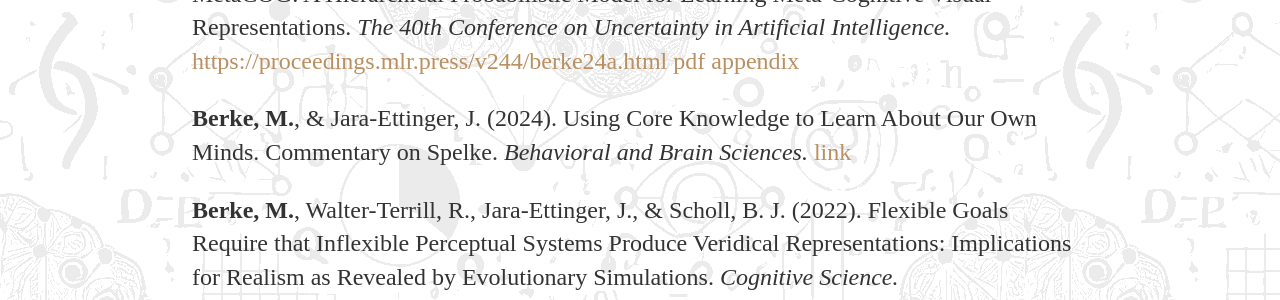
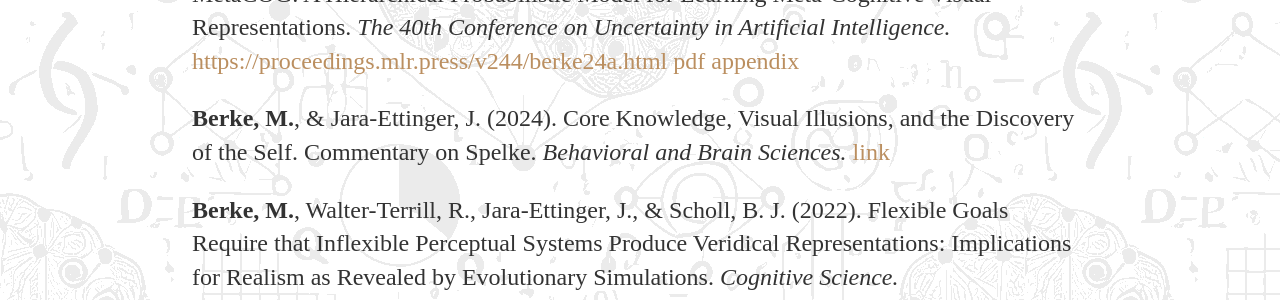
Before and after one commit to marleneberke/marleneberke.github.io, a Jekyll site: the page built from publications.html, in a window 1280 px wide. Shown: the part 645-945 px from the top of the page. Built offline with Jekyll 4.4.1, drawn with Linux system fonts in a browser that asks for light colours.

Commit message:
Update publications.html

```diff
--- a/publications.html
+++ b/publications.html
@@ -20,7 +20,7 @@ title: Publications
 
 <p><b>Berke, M.</b>, Azerbayev, Z., Belledonne, M., Tavares, Z., & Jara-Ettinger, J. (2024). MetaCOG: A Hierarchical Probabilistic Model for Learning Meta-Cognitive Visual Representations. <i>The 40th Conference on Uncertainty in Artificial Intelligence.</i> <a href="https://proceedings.mlr.press/v244/berke24a.html">https://proceedings.mlr.press/v244/berke24a.html</a> <a href="https://github.com/marleneberke/marleneberke.github.io/raw/main/berke24a.pdf">pdf</a>  <a href="https://github.com/marleneberke/marleneberke.github.io/raw/main/MetaCOG_UAI_2024_appendix.pdf">appendix</a> </p>
 
-<p><b>Berke, M.</b>,  & Jara-Ettinger, J. (2024). Using Core Knowledge to Learn About Our Own Minds. Commentary on Spelke. <i>Behavioral and Brain Sciences.</i> <a href="https://www.cambridge.org/core/journals/behavioral-and-brain-sciences/article/abs/core-knowledge-visual-illusions-and-the-discovery-of-the-self/F4F2AF64F203DF113A012BAC69D99952">link</a> </p>
+<p><b>Berke, M.</b>,  & Jara-Ettinger, J. (2024). Core Knowledge, Visual Illusions, and the Discovery of the Self. Commentary on Spelke. <i>Behavioral and Brain Sciences.</i> <a href="https://www.cambridge.org/core/journals/behavioral-and-brain-sciences/article/abs/core-knowledge-visual-illusions-and-the-discovery-of-the-self/F4F2AF64F203DF113A012BAC69D99952">link</a> </p>
 
 <p><b>Berke, M.</b>, Walter-Terrill, R., Jara-Ettinger, J., & Scholl, B. J. (2022). Flexible Goals Require that Inflexible Perceptual Systems Produce Veridical Representations: Implications for Realism as Revealed by Evolutionary Simulations. <i>Cognitive Science.</i>  <a href="https://doi.org/10.1111/cogs.13195">https://doi.org/10.1111/cogs.13195</a> <a href="https://github.com/marleneberke/marleneberke.github.io/raw/main/FlexibleGoals.pdf">pdf</a> </p>
 
```
